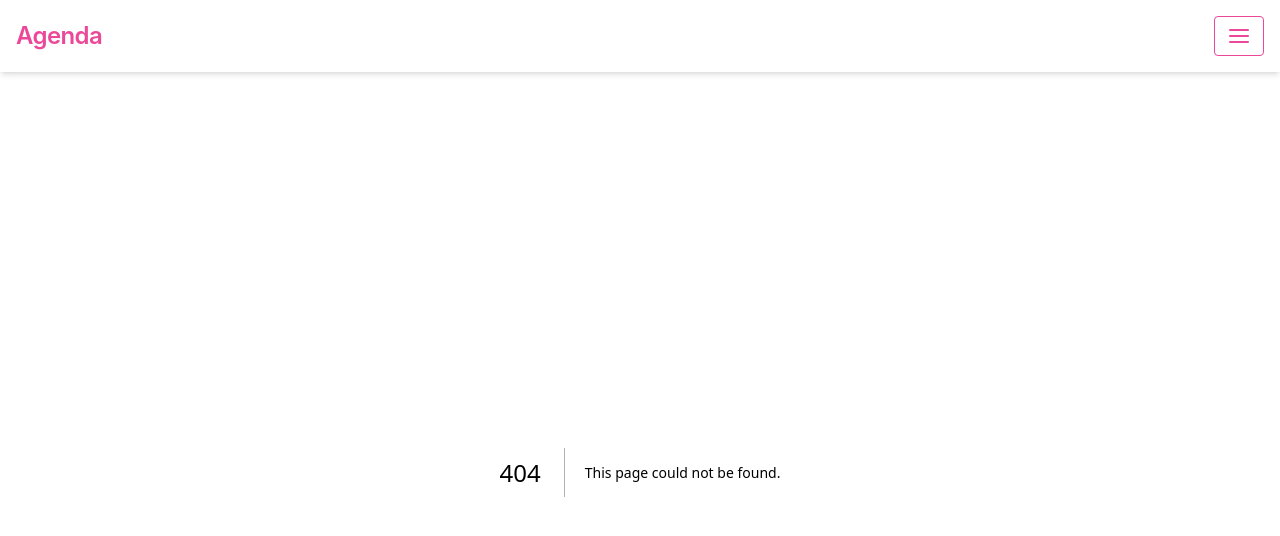
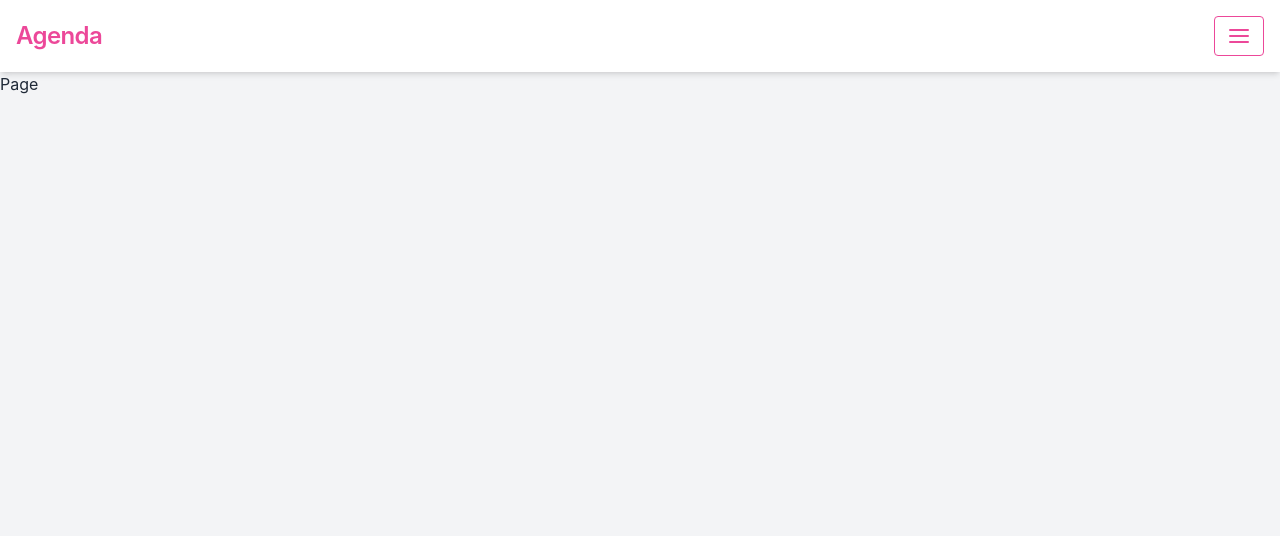
Before and after one commit to valdenirtrevisan/template-app-next, a Next.js app: page /aulas in a window 1280 px wide. Before the commit this address had no page. Shown: the top 536 px of the page. Built offline with nearby package versions, Linux system fonts and the light colour scheme.

Commit message:
b7web adicionando react-query e configuração do provider

```diff
--- a/package.json
+++ b/package.json
@@ -11,6 +11,7 @@
     "upgrade": "yarn upgrade-interactive --latest"
   },
   "dependencies": {
+    "@tanstack/react-query": "^4.35.3",
     "@types/node": "18.16.3",
     "@types/react": "18.2.5",
     "@types/react-dom": "18.2.3",
--- /dev/null
+++ b/src/app/aulas/page.tsx
@@ -0,0 +1,9 @@
+const Page = () => {
+  return (
+    <div>
+      <h1>Page</h1>
+    </div>
+  );
+};
+
+export default Page;
--- a/src/app/layout.tsx
+++ b/src/app/layout.tsx
@@ -1,6 +1,7 @@
 import { Navbar } from '@/ui/components';
 import '../styles/globals.css';
 import { Metadata } from 'next';
+import { Providers } from '@/ui/libs';
 
 export const metadata: Metadata = {
   title: 'Home',
@@ -15,8 +16,10 @@ export default function RootLayout({
   return (
     <html lang="en">
       <body>
-        <Navbar />
-        {children}
+        <Providers>
+          <Navbar />
+          {children}
+        </Providers>
       </body>
     </html>
   );
--- /dev/null
+++ b/src/app/servicos/page.tsx
@@ -0,0 +1,9 @@
+const Page = () => {
+  return (
+    <div>
+      <h1>Page</h1>
+    </div>
+  );
+};
+
+export default Page;
--- a/src/ui/libs/index.ts
+++ b/src/ui/libs/index.ts
@@ -1 +1,2 @@
 export * from './utils';
+export * from './providers';
--- /dev/null
+++ b/src/ui/libs/providers.tsx
@@ -0,0 +1,15 @@
+'use client';
+import { QueryClientProvider, QueryClient } from '@tanstack/react-query';
+import { ReactNode } from 'react';
+
+type ProvidersProps = {
+  children: ReactNode;
+};
+
+export const Providers = ({ children }: ProvidersProps) => {
+  const queryClient = new QueryClient();
+
+  return (
+    <QueryClientProvider client={queryClient}>{children}</QueryClientProvider>
+  );
+};
```
Also changed, not shown: 1 other file (tests, documents, lock files or other folders).
